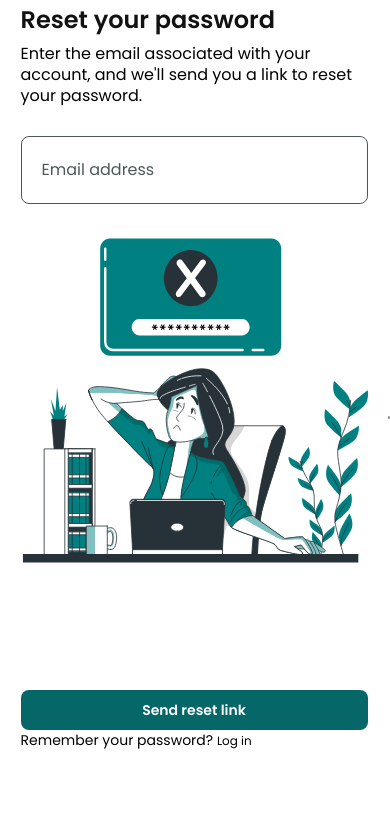
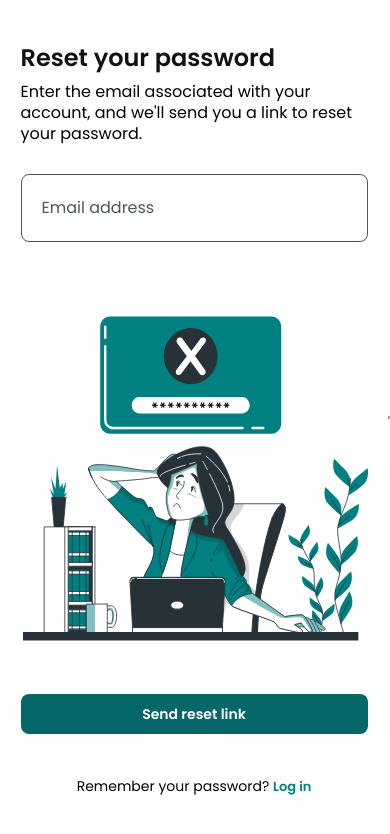
Before and after one commit to HarshSingh011/Classence, a React (Create React App) app: page /pwreset in a window 390 px wide. Shown: the top 834 px of the page. Built offline with nearby package versions, Linux system fonts and the light colour scheme.

Commit message:
fixed responsiveness of pwreset

```diff
--- a/src/components/css/pwreset.css
+++ b/src/components/css/pwreset.css
@@ -119,7 +119,7 @@ line-height: 25.6px;
     color: #A62F2F !important;
     margin-top: 25px;
   }
-  @media (max-width:920px) {
+  @media (max-width:1020px) {
     .resetright{
       width: 0%;
       display:none;
@@ -145,7 +145,6 @@ line-height: 25.6px;
       display: flex;
       justify-content: center;
       align-content: center;
-      margin-bottom: 4vh;
     }
     #resmobscreenlogo img{
       height: fit-content;
@@ -153,8 +152,18 @@ line-height: 25.6px;
   #resetp{
     font-size: 16px;
   }
+  .resaskSign a{
+    font-size: small;
+    color: #008080;
+    font-weight: 600;
+  }
+  .resaskSign{
+    display: flex;
+    justify-content: center;
+    margin-top: 5vh;
+  }
 }
-@media (min-width: 921px) {
+@media (min-width: 1021px) {
   #resmobscreenlogo {
       display: none;
   }
@@ -172,8 +181,10 @@ line-height: 25.6px;
     justify-content: center;
   }
   .resetleftSub{
-    height: 100%;
-    margin-left: 0%;
+    height: 96%;
+    margin-left: 2%;
+    margin-top: 5vh;
+    margin-right: 2%;
   }
   #reseth2{
     top: 0;
@@ -186,16 +197,18 @@ line-height: 25.6px;
     display: flex;
     justify-content: center;
     align-content: center;
+    padding: 20px 0;
+    padding-top: 40px;
 
   }
   #resmobscreenlogo img{
     height: fit-content;
+
   }
 #resetp{
   font-size: 16px;
   margin-bottom: 30px;
 }
-input[type="email"]
-{
+input[type="email"]{
   margin-bottom: 15px;
 }}
--- a/src/components/getstarted.jsx
+++ b/src/components/getstarted.jsx
@@ -25,12 +25,12 @@ function Getstarted() {
       <div className="flex justify-center space-x-4 mt-[5vh]">
         <Link
           to="/login"
-          className="bg-[#008080] w-[12vw] text-white px-8 py-4 rounded-md text-2xl font-semibold shadow-md hover:bg-teal-700 transition-all duration-200">
+          className="bg-[#008080] w-[250px] text-white px-8 py-4 rounded-md text-2xl font-semibold ">
           Log In
         </Link>
         <Link
           to="/signup"
-          className="bg-[#008080] w-[12vw] text-white px-8 py-4 rounded-md text-2xl font-semibold shadow-md hover:bg-teal-700 transition-all duration-200">
+          className="bg-[#008080] w-[250px] text-white px-8 py-4 rounded-md text-2xl font-semibold ">
           Create Account
         </Link>
       </div>
```
